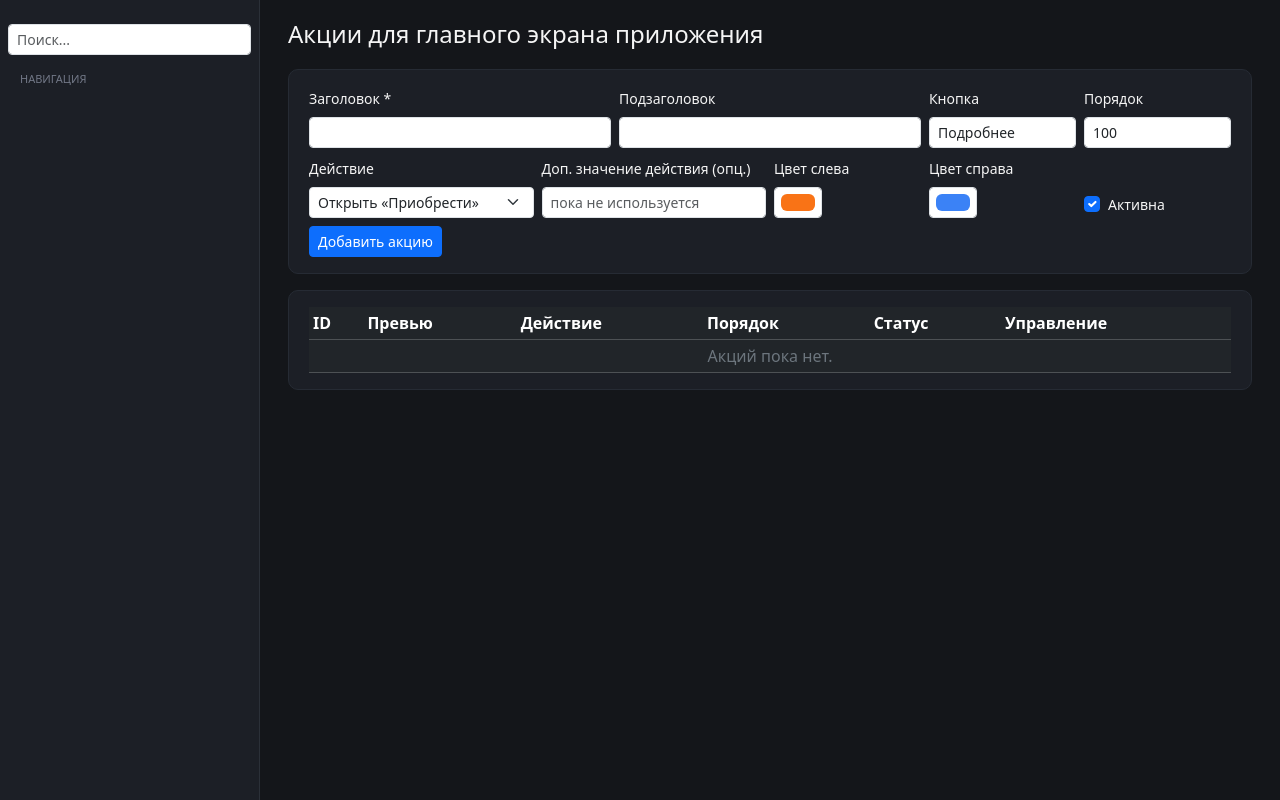
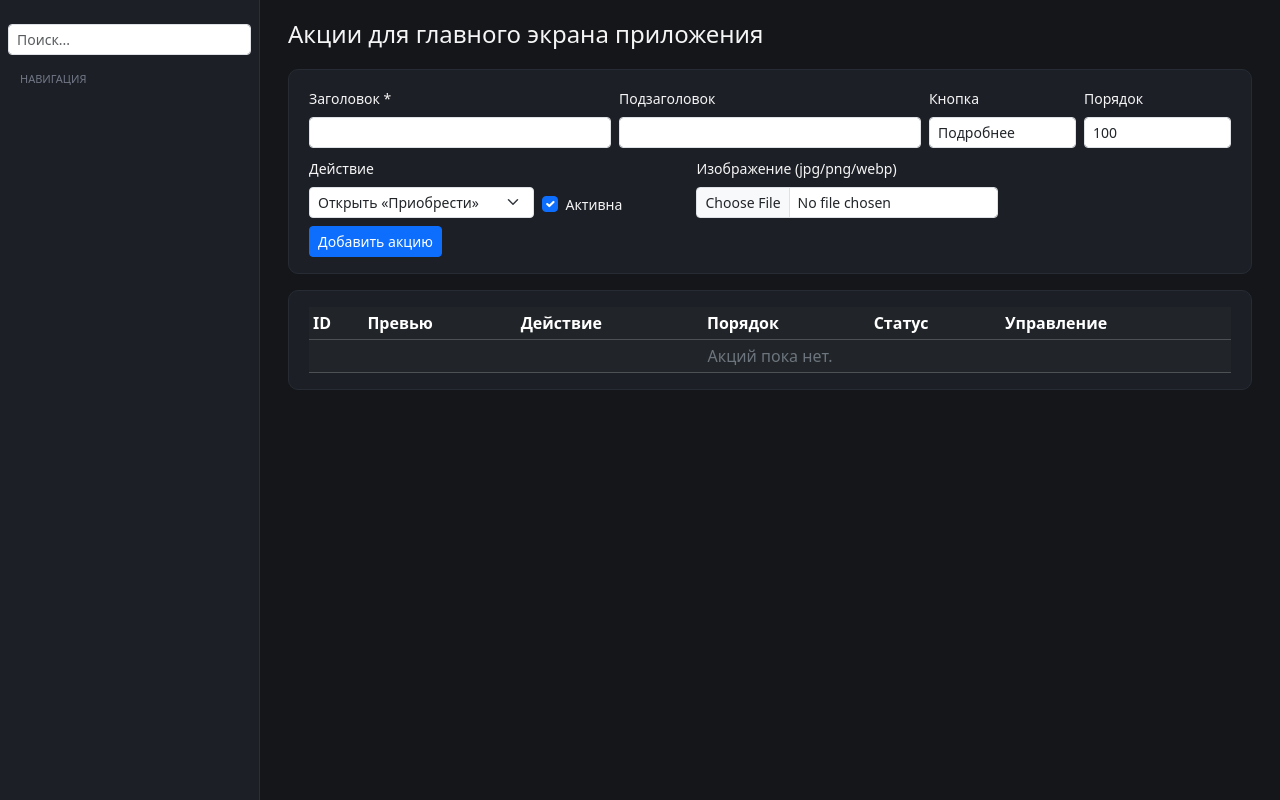
Before and after one commit to WiZy991/mobile-dev-sport, a Symfony app: template crm-backend-symfony/templates/admin/promotions.html.twig in a window 1280 px wide. Run offline with Twig, Linux system fonts and the light colour scheme; the template is opened without the code that fills it, so the values that code supplies are empty; some libraries are stand-ins or nearby versions.

Commit message:
sinchronization

```diff
--- a/crm-backend-symfony/src/Controller/Api/ClubController.php
+++ b/crm-backend-symfony/src/Controller/Api/ClubController.php
@@ -144,6 +144,7 @@ class ClubController extends AbstractController
             'id' => (string) $p->getId(),
             'title' => $p->getTitle(),
             'subtitle' => $p->getSubtitle(),
+            'image_url' => $p->getImagePath(),
             'button_text' => $p->getButtonText(),
             'action_type' => $p->getActionType(),
             'action_value' => $p->getActionValue(),
--- a/crm-backend-symfony/src/Entity/Promotion.php
+++ b/crm-backend-symfony/src/Entity/Promotion.php
@@ -28,6 +28,9 @@ class Promotion
 
     #[ORM\Column(type: 'string', length: 255, nullable: true)]
     private ?string $actionValue = null;
+
+    #[ORM\Column(type: 'string', length: 255, nullable: true)]
+    private ?string $imagePath = null;
 
     #[ORM\Column(type: 'string', length: 9)]
     private string $bgFrom = '#F97316';
@@ -65,6 +68,9 @@ class Promotion
     public function getActionValue(): ?string { return $this->actionValue; }
     public function setActionValue(?string $actionValue): self { $this->actionValue = $actionValue; return $this; }
 
+    public function getImagePath(): ?string { return $this->imagePath; }
+    public function setImagePath(?string $imagePath): self { $this->imagePath = $imagePath; return $this; }
+
     public function getBgFrom(): string { return $this->bgFrom; }
     public function setBgFrom(string $bgFrom): self { $this->bgFrom = $bgFrom; return $this; }
 
--- a/crm-backend-symfony/templates/admin/promotions.html.twig
+++ b/crm-backend-symfony/templates/admin/promotions.html.twig
@@ -8,7 +8,7 @@
     </div>
 
     <div class="content-card mb-3">
-        <form method="post" action="{{ path('admin_section', {section: 'promotions'}) }}" class="row g-2">
+        <form method="post" action="{{ path('admin_section', {section: 'promotions'}) }}" class="row g-2" enctype="multipart/form-data">
             <div class="col-md-4">
                 <label class="form-label small">Заголовок *</label>
                 <input type="text" name="title" class="form-control form-control-sm" required>
@@ -34,23 +34,18 @@
                     <option value="none">Без действия</option>
                 </select>
             </div>
-            <div class="col-md-3">
-                <label class="form-label small">Доп. значение действия (опц.)</label>
-                <input type="text" name="action_value" class="form-control form-control-sm" placeholder="пока не используется">
-            </div>
-            <div class="col-md-2">
-                <label class="form-label small">Цвет слева</label>
-                <input type="color" name="bg_from" class="form-control form-control-sm form-control-color" value="#F97316">
-            </div>
-            <div class="col-md-2">
-                <label class="form-label small">Цвет справа</label>
-                <input type="color" name="bg_to" class="form-control form-control-sm form-control-color" value="#3B82F6">
-            </div>
+            <input type="hidden" name="action_value" value="">
+            <input type="hidden" name="bg_from" value="#F97316">
+            <input type="hidden" name="bg_to" value="#3B82F6">
             <div class="col-md-2 d-flex align-items-end">
                 <div class="form-check">
                     <input class="form-check-input" type="checkbox" id="is_active_new" name="is_active" value="1" checked>
                     <label class="form-check-label small" for="is_active_new">Активна</label>
                 </div>
+            </div>
+            <div class="col-md-4">
+                <label class="form-label small">Изображение (jpg/png/webp)</label>
+                <input type="file" name="image_file" class="form-control form-control-sm" accept=".jpg,.jpeg,.png,.webp,image/*">
             </div>
             <div class="col-12">
                 <button type="submit" class="btn btn-sm btn-primary">Добавить акцию</button>
@@ -77,6 +72,9 @@
                         <td>{{ p.id }}</td>
                         <td style="min-width: 340px;">
                             <div class="p-2 rounded" style="background: linear-gradient(90deg, {{ p.bgFrom }}, {{ p.bgTo }});">
+                                {% if p.imagePath %}
+                                    <div class="mb-1"><img src="{{ p.imagePath }}" alt="promo image" style="max-height:70px; max-width:100%; object-fit:cover; border-radius:8px;"></div>
+                                {% endif %}
                                 <div class="fw-bold">{{ p.title }}</div>
                                 <div class="small text-light">{{ p.subtitle ?: '—' }}</div>
                                 <span class="badge bg-light text-dark mt-1">{{ p.buttonText }}</span>
@@ -95,7 +93,7 @@
                             {% endif %}
                         </td>
                         <td style="min-width: 420px;">
-                            <form method="post" action="{{ path('admin_promotion_update', {id: p.id}) }}" class="row g-1">
+                            <form method="post" action="{{ path('admin_promotion_update', {id: p.id}) }}" class="row g-1" enctype="multipart/form-data">
                                 <div class="col-5">
                                     <input type="text" name="title" class="form-control form-control-sm" value="{{ p.title }}" required>
                                 </div>
@@ -115,17 +113,20 @@
                                 <div class="col-4">
                                     <input type="text" name="button_text" class="form-control form-control-sm" value="{{ p.buttonText }}">
                                 </div>
-                                <div class="col-4">
-                                    <input type="color" name="bg_from" class="form-control form-control-sm form-control-color" value="{{ p.bgFrom }}">
-                                </div>
-                                <div class="col-4">
-                                    <input type="color" name="bg_to" class="form-control form-control-sm form-control-color" value="{{ p.bgTo }}">
-                                </div>
+                                <input type="hidden" name="action_value" value="{{ p.actionValue }}">
+                                <input type="hidden" name="bg_from" value="{{ p.bgFrom }}">
+                                <input type="hidden" name="bg_to" value="{{ p.bgTo }}">
                                 <div class="col-4 d-flex align-items-center">
                                     <div class="form-check">
                                         <input class="form-check-input" type="checkbox" name="is_active" value="1" {{ p.isActive ? 'checked' : '' }}>
                                         <label class="form-check-label small">Активна</label>
                                     </div>
+                                </div>
+                                <div class="col-12">
+                                    <input type="file" name="image_file" class="form-control form-control-sm" accept=".jpg,.jpeg,.png,.webp,image/*">
+                                    {% if p.imagePath %}
+                                        <div class="small text-secondary mt-1">Текущее: <a href="{{ p.imagePath }}" target="_blank">{{ p.imagePath }}</a></div>
+                                    {% endif %}
                                 </div>
                                 <div class="col-12 d-flex gap-1">
                                     <button class="btn btn-sm btn-outline-primary" type="submit">Сохранить</button>
```
Also changed, not shown: crm-backend-symfony/migrations/Version20260410183000.php (added, +47 -0 lines), crm-backend-symfony/src/Controller/Admin/AdminController.php (+29 -0 lines).
